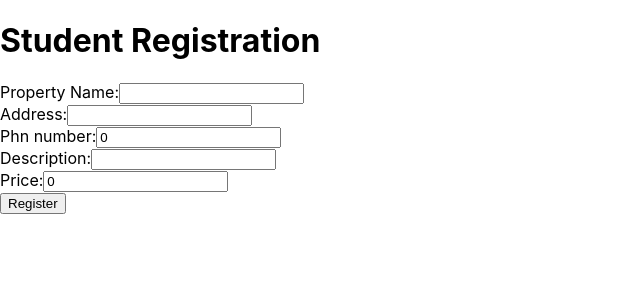
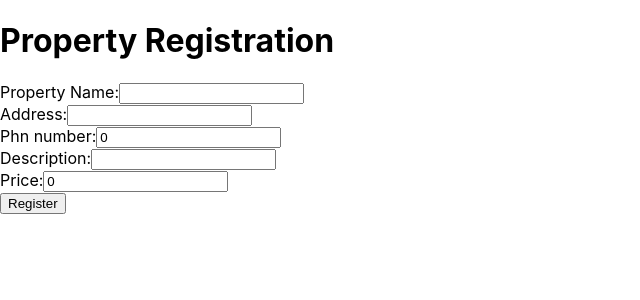
Before and after one commit to Elanngo-Madheswaran/Property-management, a React (Create React App) app in the folder property/: page / in a window 1280 px wide. Shown: the top 300 px of the page, without its empty margins (0-640 px from the left). Built offline with nearby package versions, Linux system fonts and the light colour scheme.

Commit message:
changes worked

```diff
--- a/property/src/App.js
+++ b/property/src/App.js
@@ -1,11 +1,11 @@
 import React from 'react';
-import StudentRegistrationForm from './components/StudentRegistrationForm/StudentRegistrationForm';
+import StudentRegistrationForm from './components/StudentRegistrationForm/PropertyRegistrationForm';
 
 function App() {
   return (
     <div className="App">
       <header className="App-header">
-        <h1>Student Registration</h1>
+        <h1>Property Registration</h1>
           <StudentRegistrationForm />
       </header>
     </div>
```
Also changed, not shown: property/src/components/StudentRegistrationForm/PropertyRegistrationForm.js (renamed from property/src/components/StudentRegistrationForm/StudentRegistrationForm.js), property/src/components/StudentRegistrationForm/PropertyRegistrationFrom.css (added), property/src/components/StudentRegistrationForm/StudentRegistrationForm.css (added), 1 other file (tests, documents, lock files or other folders).
